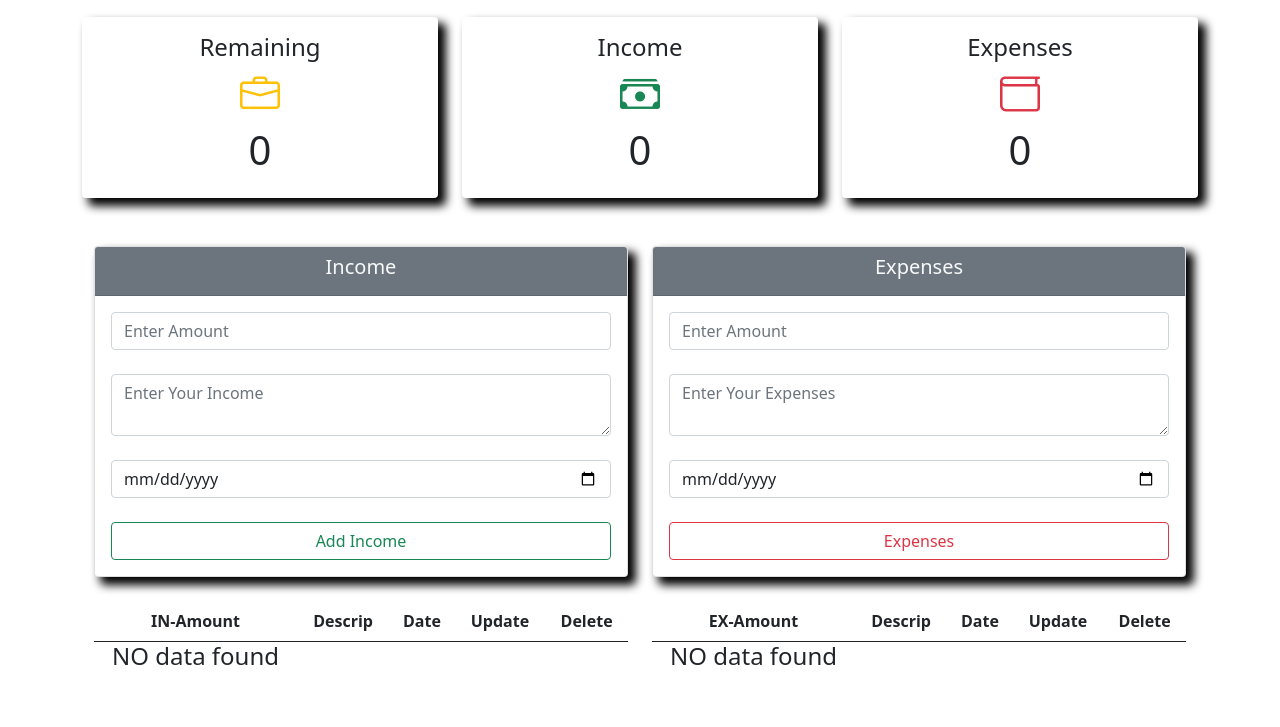
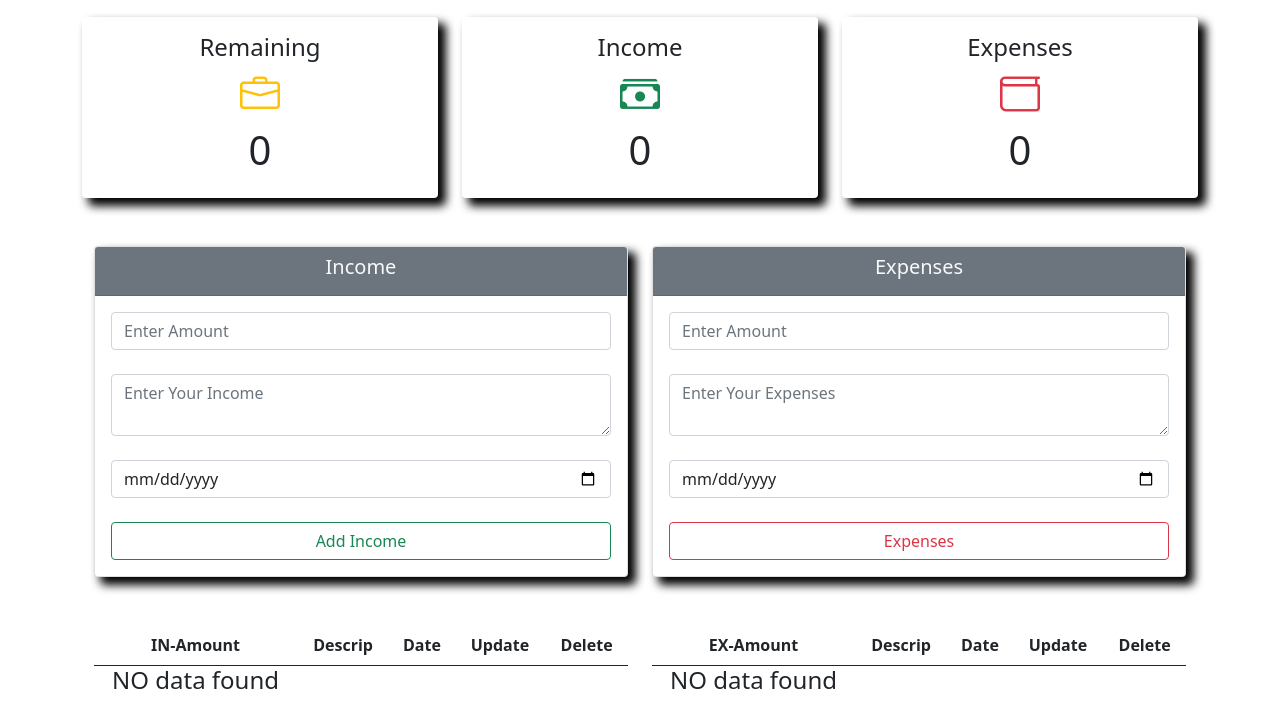
Before and after one commit to akshayvarat/Money_Manager_App, a plain HTML site: page index.html in a window 1280 px wide. Shown: the part 63-790 px from the top of the page. Drawn offline with nearby package versions, Linux system fonts and the light colour scheme; sample sign-in values are in the browser's storage.

Commit message:
done
done this

```diff
--- a/index.html
+++ b/index.html
@@ -21,7 +21,6 @@
 
 
 
-            <div class="container">
       <nav class="navbar navbar-expand-lg navbar-dark bg-dark rounded">
           <div class="container-fluid d-flex justify-content-between ">
               <a class="navbar-brand " id="whouser" href="#"></a>
@@ -29,6 +28,7 @@
             </div>
         </nav>
 
+        <div class="container">
                 <div class="row mt-4 ">
                     <div class="col col-sm-4 mb-4">
                         <div class="card c1 border-0 mx-auto">
@@ -63,9 +63,9 @@
 
         <!-- income card -->
             <div class="container">
-                <div class="row mt-4" >
-                    <div class="col col-sm-6 ">
-                        <div class="card ">
+                <div class="row mt-4 " >
+                    <div class="col col-sm-12 col-md-6 ">
+                        <div class="card mb-4">
                             <div class="card-header text-center bg-secondary text-light">
                                 <h5>Income</h5>
                             </div>
@@ -82,7 +82,7 @@
                     </div>
 
             <!-- expenses card -->
-                    <div class="col col-sm-6">
+                    <div class="col col-sm-12 col-md-6">
                         <div class="card ">
                             <div class="card-header text-center bg-secondary text-light">
                                 <h5>Expenses</h5>
```
Lines whose indentation alone changed are shown as unchanged.
